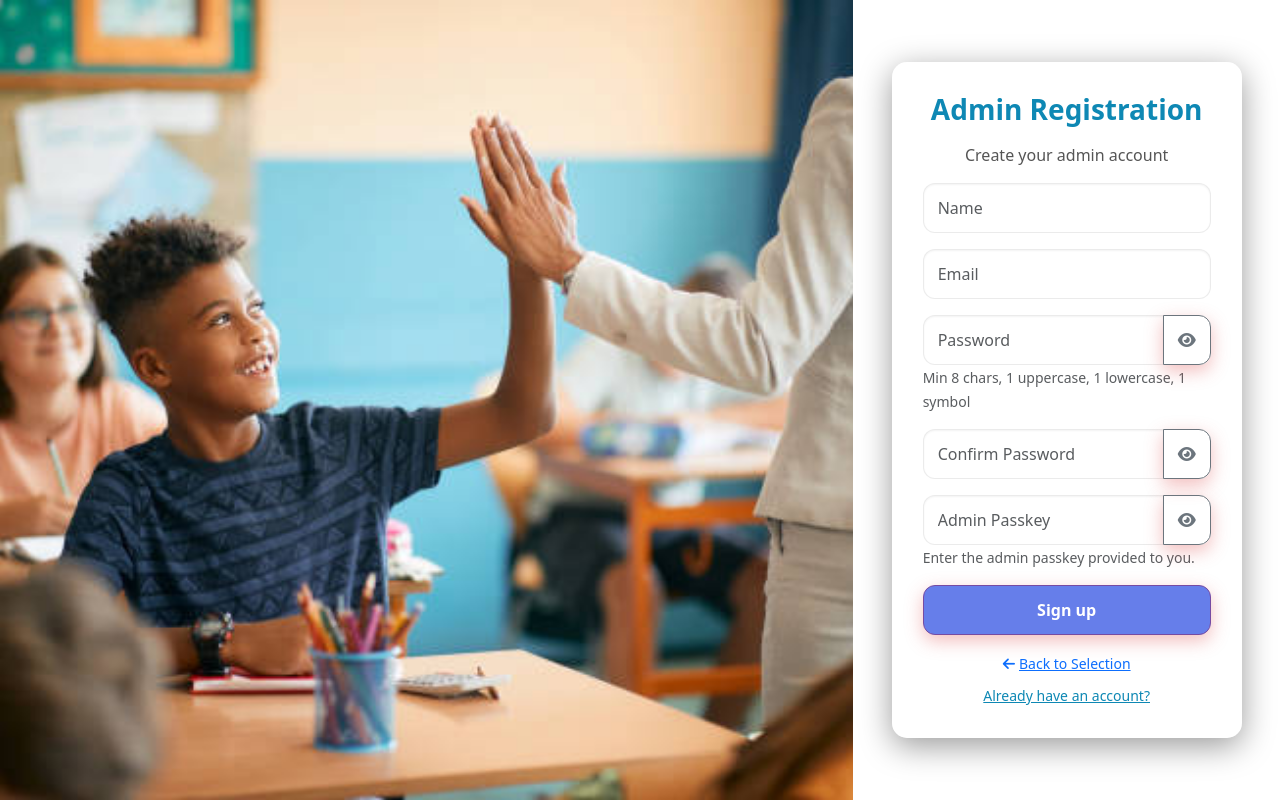
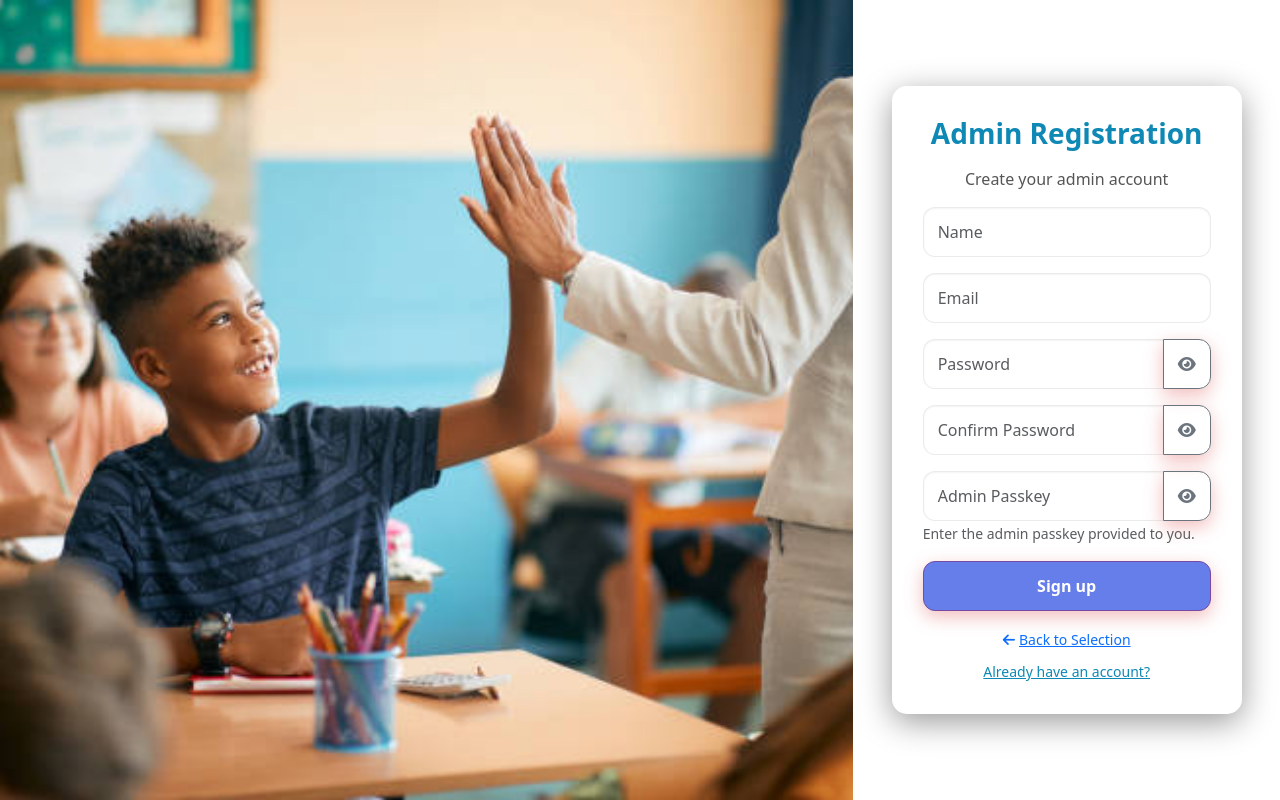
Before and after one commit to TongYwen/childfyp3, a Flask app: page /register/admin in a window 1280 px wide. Run offline with Flask 3, Linux system fonts and the light colour scheme; some libraries are stand-ins or nearby versions.

Commit message:
Remove password hint text from register forms

```diff
--- a/templates/register_admin.html
+++ b/templates/register_admin.html
@@ -40,7 +40,6 @@
                 <i class="fas fa-eye" id="eyeIcon1"></i>
               </button>
             </div>
-            <small class="text-muted">Min 8 chars, 1 uppercase, 1 lowercase, 1 symbol</small>
           </div>
           <div class="mb-3">
             <div class="input-group">
--- a/templates/register_parent.html
+++ b/templates/register_parent.html
@@ -40,7 +40,6 @@
                 <i class="fas fa-eye" id="eyeIcon1"></i>
               </button>
             </div>
-            <small class="text-muted">Min 8 chars, 1 uppercase, 1 lowercase, 1 symbol</small>
           </div>
           <div class="mb-3">
             <div class="input-group">
```
